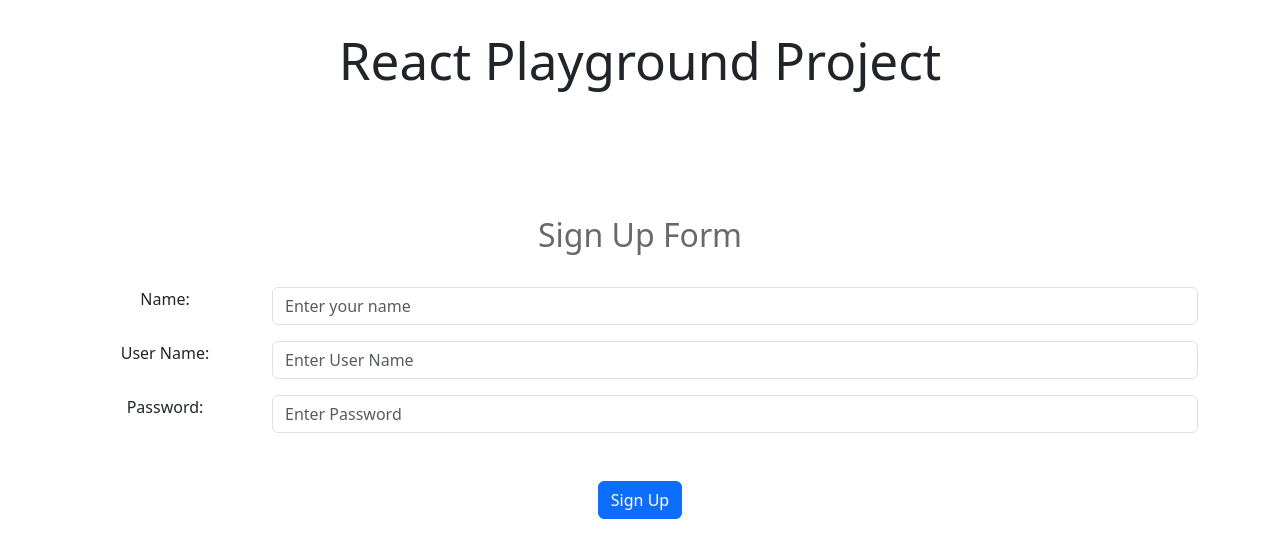
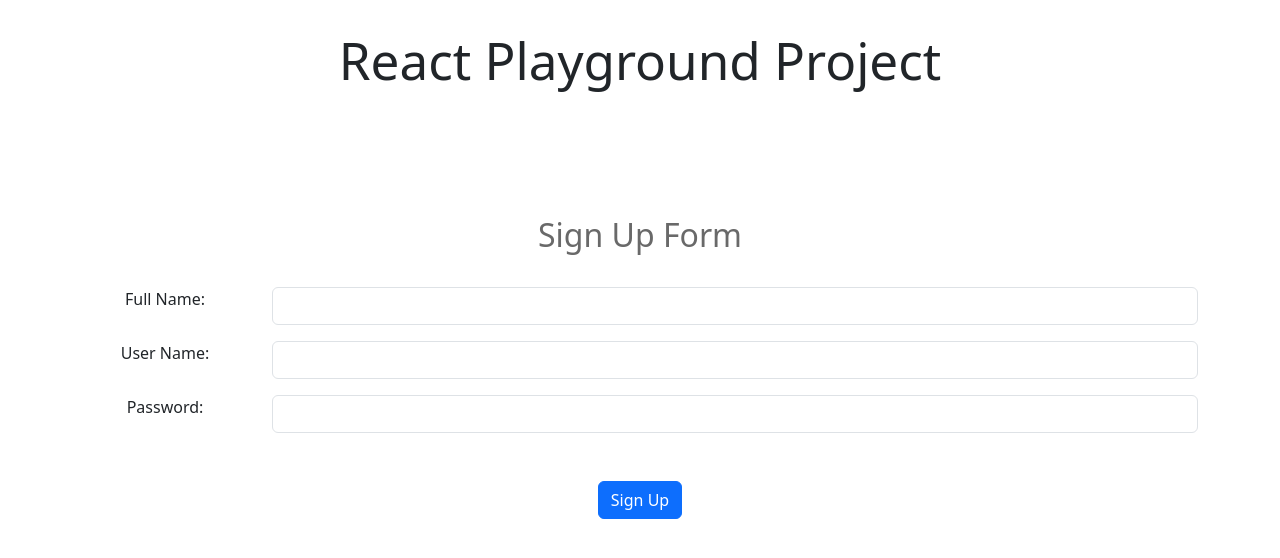
Before and after one commit to apolo1805/React-Playground, a React (Vite) app: page / in a window 1280 px wide. Shown: the top 558 px of the page. Built offline with nearby package versions, Linux system fonts and the light colour scheme.

Commit message:
Make input texts and button as seperate react components

```diff
--- a/src/App.css
+++ b/src/App.css
@@ -4,18 +4,3 @@
   padding: 2rem;
   text-align: center;
 }
-
-form {
-  margin: 8rem auto;
-}
-
-.form-title {
-  color:dimgrey;
-  margin: 2rem 0;
-}
-
-button {
-  margin-top: 2rem;
-  padding-top: 0.5rem;
-  font-size: 1.1rem;
-}
--- a/src/App.tsx
+++ b/src/App.tsx
@@ -1,68 +1,12 @@
+import SignUp from './SignUp'
 import './App.css'
-import { useState } from 'react'
 
 function App() {
-  const [nameValue, setNameValue] = useState('')
-  const [usernameValue, setUsernameValue] = useState('')
-  const [passwordValue, setPasswordValue] = useState('')
-
-  const handleNameChange = (event: any) => {
-    setNameValue(event.target.value);
-  };
-
-  const handleUsernameChange = (event: any) => {
-    setUsernameValue(event.target.value);
-  };
-
-
-  const handlePasswordChange = (event: any) => {
-    setPasswordValue(event.target.value);
-  };
-
-  const signClick = (event: any) => {
-    event.preventDefault();
-
-    if (nameValue === '' || usernameValue === '' || passwordValue === '') {
-      alert("Please fill all the fields");
-    }
-    else {
-      alert("New user was created!");
-      setNameValue('');
-      setUsernameValue('');
-      setPasswordValue('');
-    }
-  };
 
   return (
     <>
-      <div className="container">
-        <h1>React Playground Project</h1>
-
-        <form>
-          <h2 className="form-title">Sign Up Form</h2>
-          <div className="form-group row mb-3">
-            <label htmlFor="inputText1" className="col-sm-2">Name:</label>
-            <div className="col-sm-10">
-              <input type="text" className="form-control" id="inputText1" name="inputText1" value={nameValue} onChange={handleNameChange} placeholder="Enter your name" />
-            </div>
-          </div>
-          <div className="form-group row mb-3">
-            <label htmlFor="inputText2" className="col-sm-2">User Name:</label>
-            <div className="col-sm-10">
-              <input type="text" className="form-control" id="inputText2" name="inputText2" value={usernameValue} onChange={handleUsernameChange} placeholder="Enter User Name" />
-            </div>
-          </div>
-          <div className="form-group row mb-3">
-            <label htmlFor="inputText3" className="col-sm-2">Password:</label>
-            <div className="col-sm-10">
-              <input type="password" className="form-control" id="inputText3" name="inputText3" value={passwordValue} onChange={handlePasswordChange} placeholder="Enter Password" />
-            </div>
-          </div>
-          <div>
-            <button className="btn btn-primary" onClick={signClick}>Sign Up</button>
-          </div>
-        </form>
-      </div>
+      <h1>React Playground Project</h1>
+      <SignUp />
     </>
   )
 }
--- /dev/null
+++ b/src/Button.tsx
@@ -0,0 +1,11 @@
+function Button(props: any) {
+    return (
+        <>
+        <div>
+            <button className="btn btn-primary" onClick={props.onClick}>Sign Up</button>
+          </div>
+        </>
+    )
+}
+
+export default Button
--- /dev/null
+++ b/src/InputText.tsx
@@ -0,0 +1,22 @@
+import { useState } from 'react';
+
+function InputText(props: any) {
+    const [inputValue, setInputValue] = useState('')
+
+    const handleInputChange = (event: any) => {
+        setInputValue(event.target.value);
+    };
+
+    return (
+        <>
+            <div className="form-group row mb-3">
+            <label htmlFor="inputText1" className="col-sm-2">{props.label}:</label>
+            <div className="col-sm-10">
+              <input type="text" className="form-control" id="inputText1" name="inputText1" value={inputValue} onChange={handleInputChange} />
+            </div>
+          </div>
+        </>
+    )
+}
+
+export default InputText
--- /dev/null
+++ b/src/SignIn.css
@@ -0,0 +1,3 @@
+h2 {
+    color:dimgrey;
+}
--- /dev/null
+++ b/src/SignUp.css
@@ -0,0 +1,21 @@
+#root {
+    max-width: 1280px;
+    margin: 0 auto;
+    padding: 2rem;
+    text-align: center;
+  }
+
+  form {
+    margin: 8rem auto;
+  }
+
+  .form-title {
+    color:dimgrey;
+    margin: 2rem 0;
+  }
+
+  button {
+    margin-top: 2rem;
+    padding-top: 0.5rem;
+    font-size: 1.1rem;
+  }
--- /dev/null
+++ b/src/SignUp.tsx
@@ -0,0 +1,41 @@
+import InputText from './InputText'
+import './SignUp.css'
+import Button from './Button'
+import { useState } from 'react'
+
+function SignUp() {
+  const [nameValue, setNameValue] = useState('')
+  const [usernameValue, setUsernameValue] = useState('')
+  const [passwordValue, setPasswordValue] = useState('')
+
+  const signClick = (event: any) => {
+    event.preventDefault();
+
+    if (nameValue === '' || usernameValue === '' || passwordValue === '') {
+      alert("Please fill all the fields");
+    }
+    else {
+      alert("New user was created!");
+      setNameValue('');
+      setUsernameValue('');
+      setPasswordValue('');
+    }
+  };
+
+  return (
+    <>
+      <div className="container">
+        <form>
+          <h2 className="form-title">Sign Up Form</h2>
+
+          <InputText label="Full Name" value={nameValue} />
+          <InputText label="User Name" value={usernameValue} />
+          <InputText label="Password" value={passwordValue} />
+          <Button onClick={signClick} />
+        </form>
+      </div>
+    </>
+  )
+}
+
+export default SignUp
```
Also changed, not shown: src/SignIn.tsx (added, +17 -0 lines).
